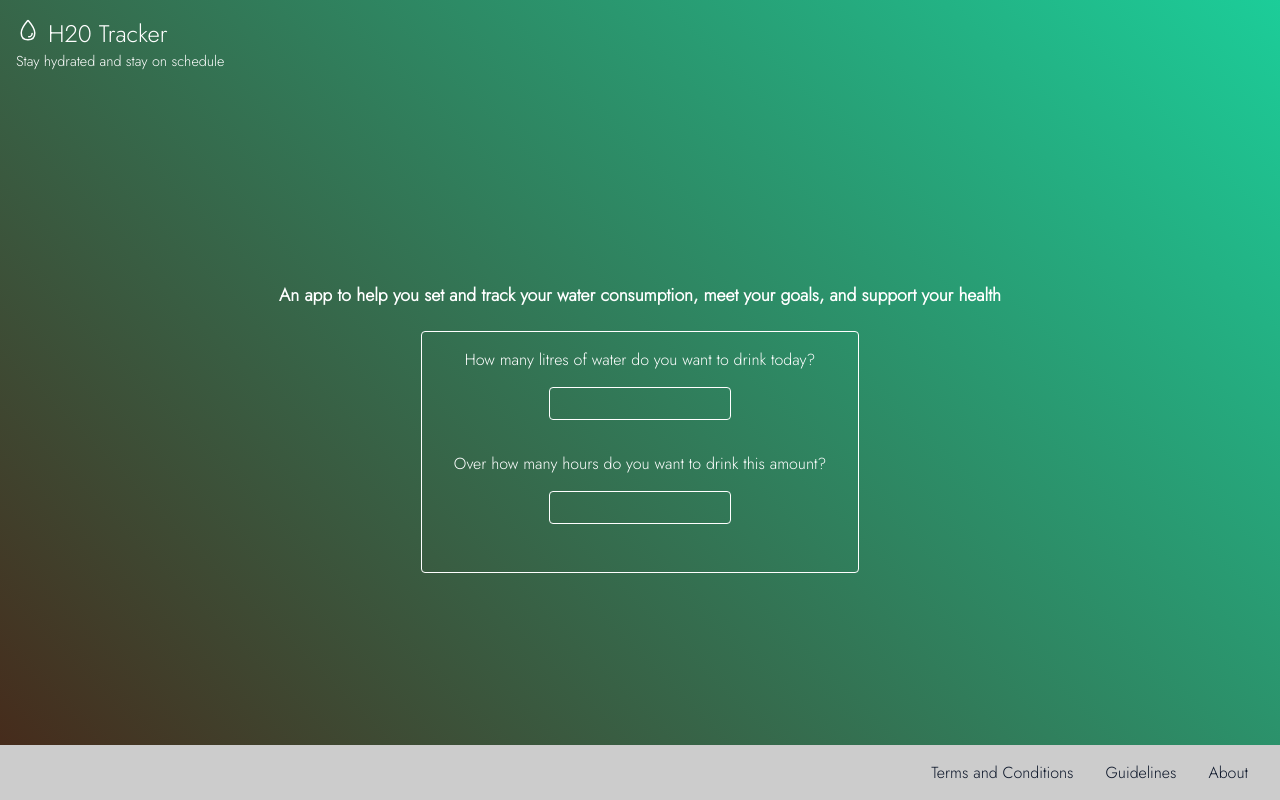
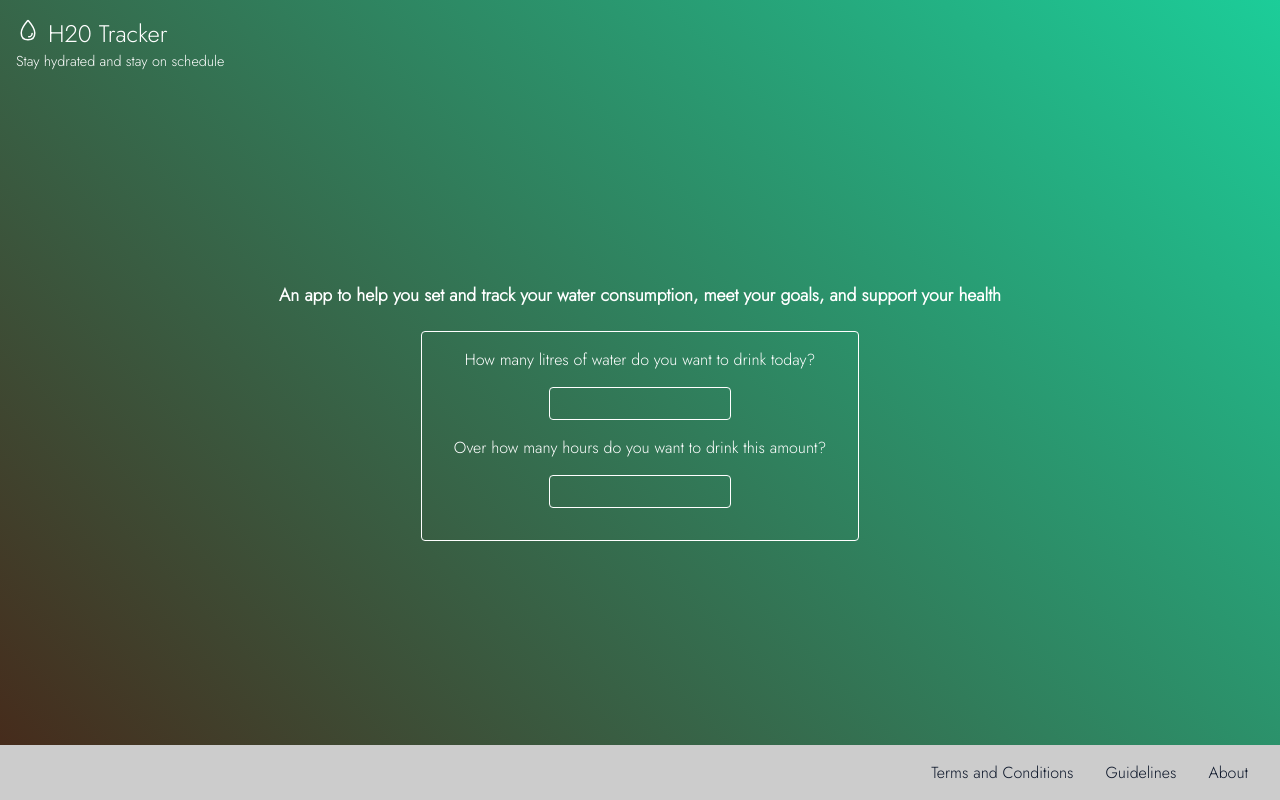
Before and after one commit to dwyafon/water-tracker, a Next.js app: page / in a window 1280 px wide. Built offline with nearby package versions, Linux system fonts and the light colour scheme.

Commit message:
update form ternary conditions

```diff
--- a/components/confirmation.js
+++ b/components/confirmation.js
@@ -9,7 +9,6 @@ import Link from 'next/link'
 const Container = styled.div`
   display: flex;
   flex-direction: column;
-  padding: 1rem;
 `
 
 const Question = styled.h5`
@@ -32,16 +31,18 @@ const Button = styled.button`
 `
 
 const Confirmation = ({ litres, hours, handleSubmit }) => {
-  const average = (Math.round((litres / hours) * 100) / 100)
+  const average = Math.round((litres / hours) * 100) / 100
 
   return (
     <Container>
       <Question>
-        That's an average of {average} {average === 1 ? 'litre' : 'litres'} (or {average * 1000} mililitres) every hour, over {hours} {hours === 1 ? 'hour' : 'hours'}. Is this correct?
+        That's an average of {average} {average === 1 ? 'litre' : 'litres'} (or{' '}
+        {average * 1000} mililitres) every hour, over {hours}{' '}
+        {hours === 1 ? 'hour' : 'hours'}. Is this correct?
       </Question>
       <ButtonContainer>
-      <Link href="/tracker">
-        <Button>Yes</Button>
+        <Link href='/tracker'>
+          <Button>Yes</Button>
         </Link>
         <Button onClick={handleSubmit}>No</Button>
       </ButtonContainer>
--- a/components/form.js
+++ b/components/form.js
@@ -9,6 +9,7 @@ const Container = styled.div`
   align-items: center;
   justify-content: center;
   max-width: 100%;
+  margin-bottom: 2rem;
 `
 
 const Intro = styled.h2`
@@ -59,7 +60,7 @@ const Button = styled.button`
 const Form = ({ litres, setLitres, hours, setHours }) => {
   // const [litres, setlitres] = useState(0)
   // const [hours, setHours] = useState(0)
-  const [submitted, setSubmitted] = useState(false)
+  const [submitted, setSubmitted] = useState(true)
 
   const handleLitres = (e) => {
     let result = parseInt(e.target.value)
@@ -91,15 +92,16 @@ const Form = ({ litres, setLitres, hours, setHours }) => {
         <input onChange={handleLitres} type='number' required />
         <Prompt>Over how many hours do you want to drink this amount?</Prompt>
         <input onChange={handleHours} type='number' required />
-        {litres > 0 && hours  > 0 && <Button onClick={handleSubmit}>Submit</Button>}
+        {submitted && litres > 0 && hours  > 0 && <Button onClick={handleSubmit}>Submit</Button>}
+        {!submitted && litres > 0 && hours > 0 && (
+          <Confirmation
+            litres={litres}
+            hours={hours}
+            handleSubmit={handleSubmit}
+          />
+        )}
       </FormContainer>
-      {submitted && (
-        <Confirmation
-          litres={litres}
-          hours={hours}
-          handleSubmit={handleSubmit}
-        />
-      )}
+
     </Container>
   )
 }
--- a/styles/globals.css
+++ b/styles/globals.css
@@ -46,7 +46,7 @@ input {
   padding: 0.5rem 0.1rem;
   text-align: center;
   color: #fff;
-  margin-bottom: 2rem;
+  margin-bottom: 1rem;
   border-radius: 4px;
   background: transparent;
 }
```
